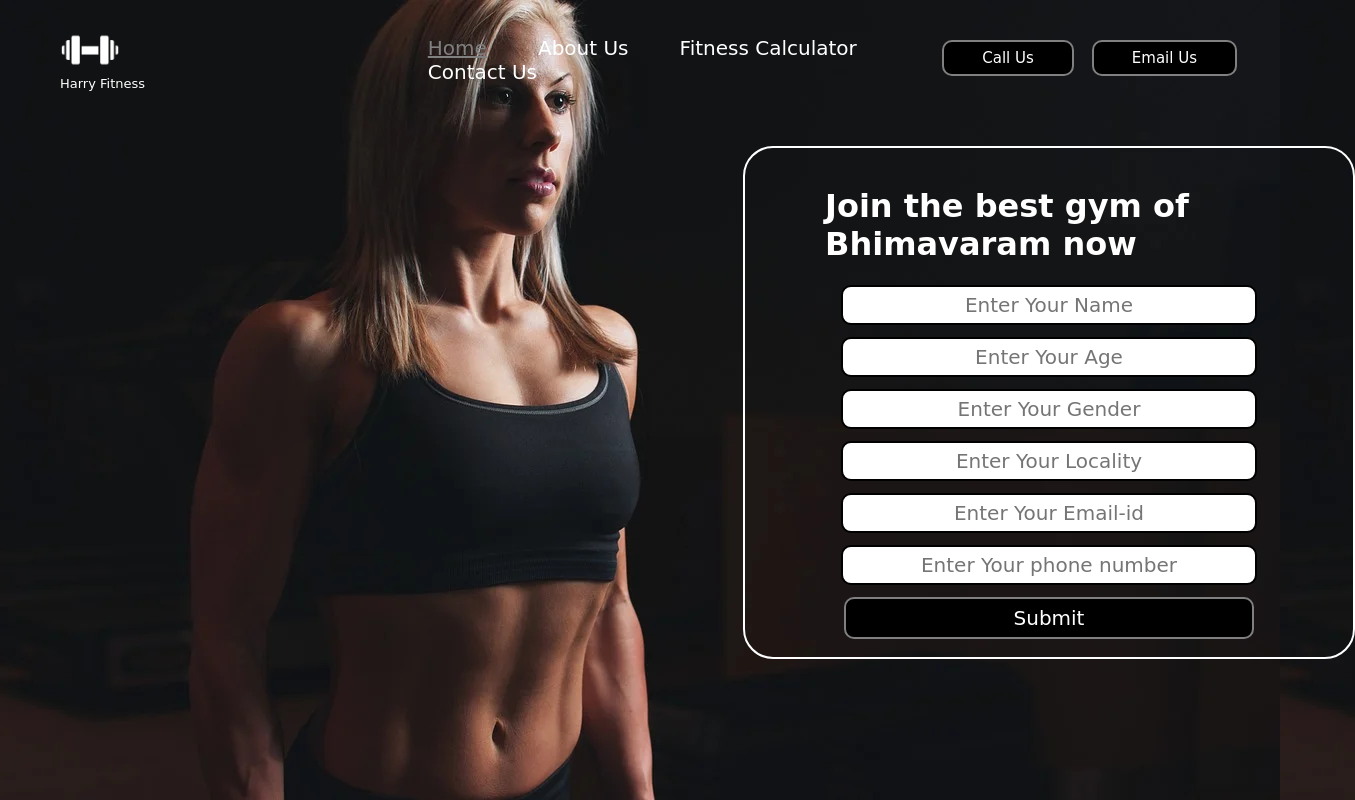
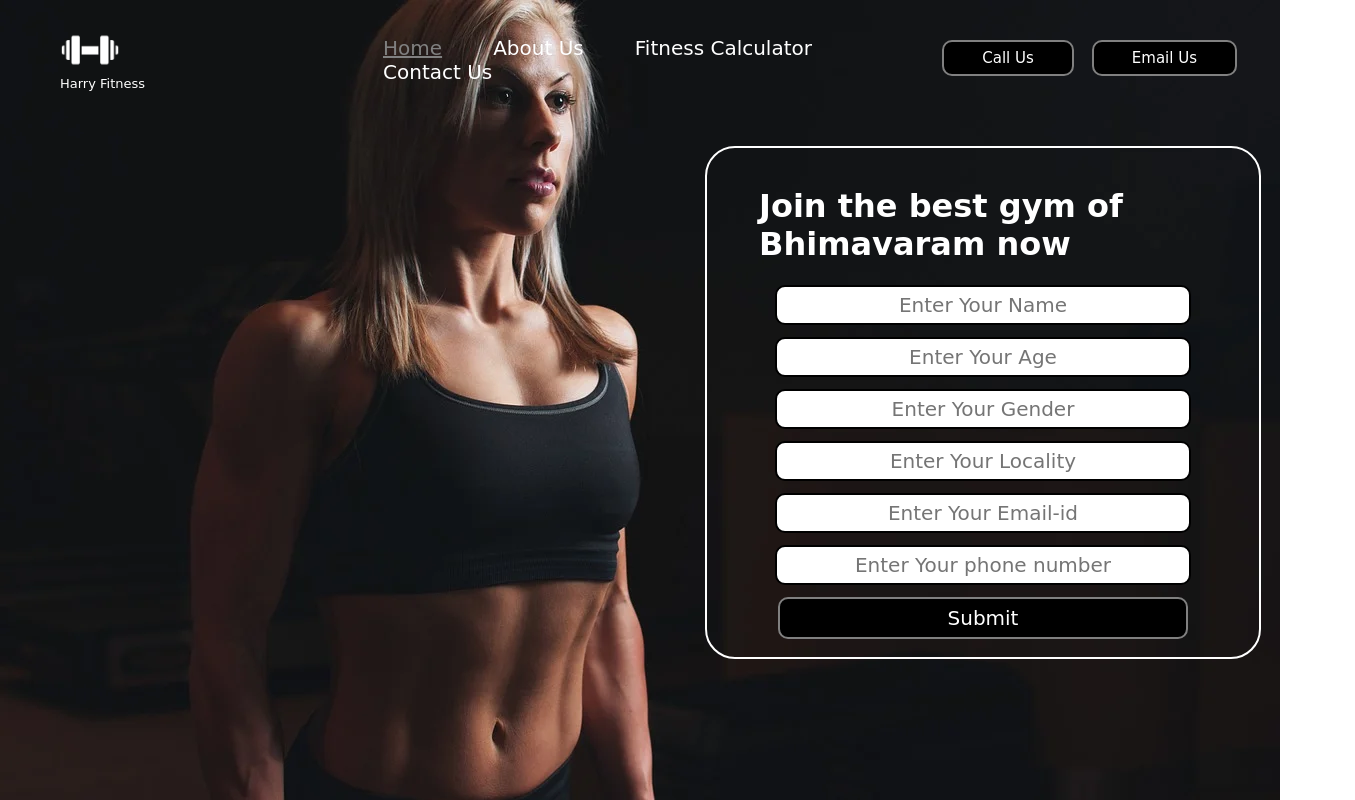
Before and after one commit to 20B01A1239-YAMUNA/Tadasthu_Internship, a plain HTML site: page index.html in a window 1280 px wide. Shown: the whole page, 1355 px wide, since content can reach past the window. Drawn offline with Linux system fonts and the light colour scheme; a web font is replaced by a local one.

Commit message:
gym webpage

```diff
--- a/styles.css
+++ b/styles.css
@@ -25,7 +25,7 @@ body{
      display:block;
 
 
-     width: 43%;
+     width: 50%;
      margin: 20px auto;
 
 
@@ -73,8 +73,8 @@ body{
 }
 .container{
     border: 2px solid white;
-    margin: 26px -87px;
-    padding: 18px 80px;
+    margin: 26px -125px;
+    padding: 18px 52px;
     width: 35%;
     border-radius: 30px;
     position: absolute;
```
